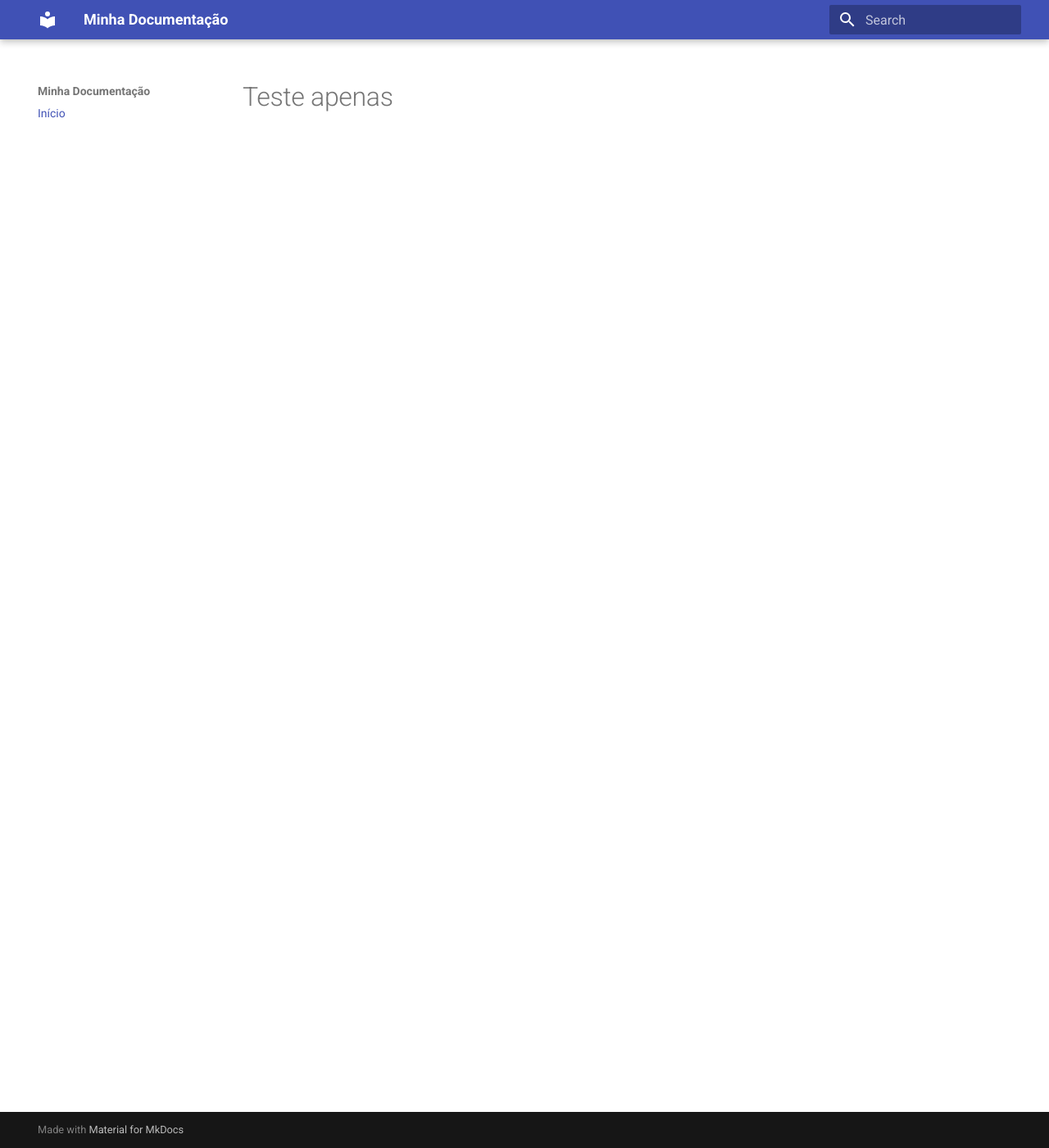
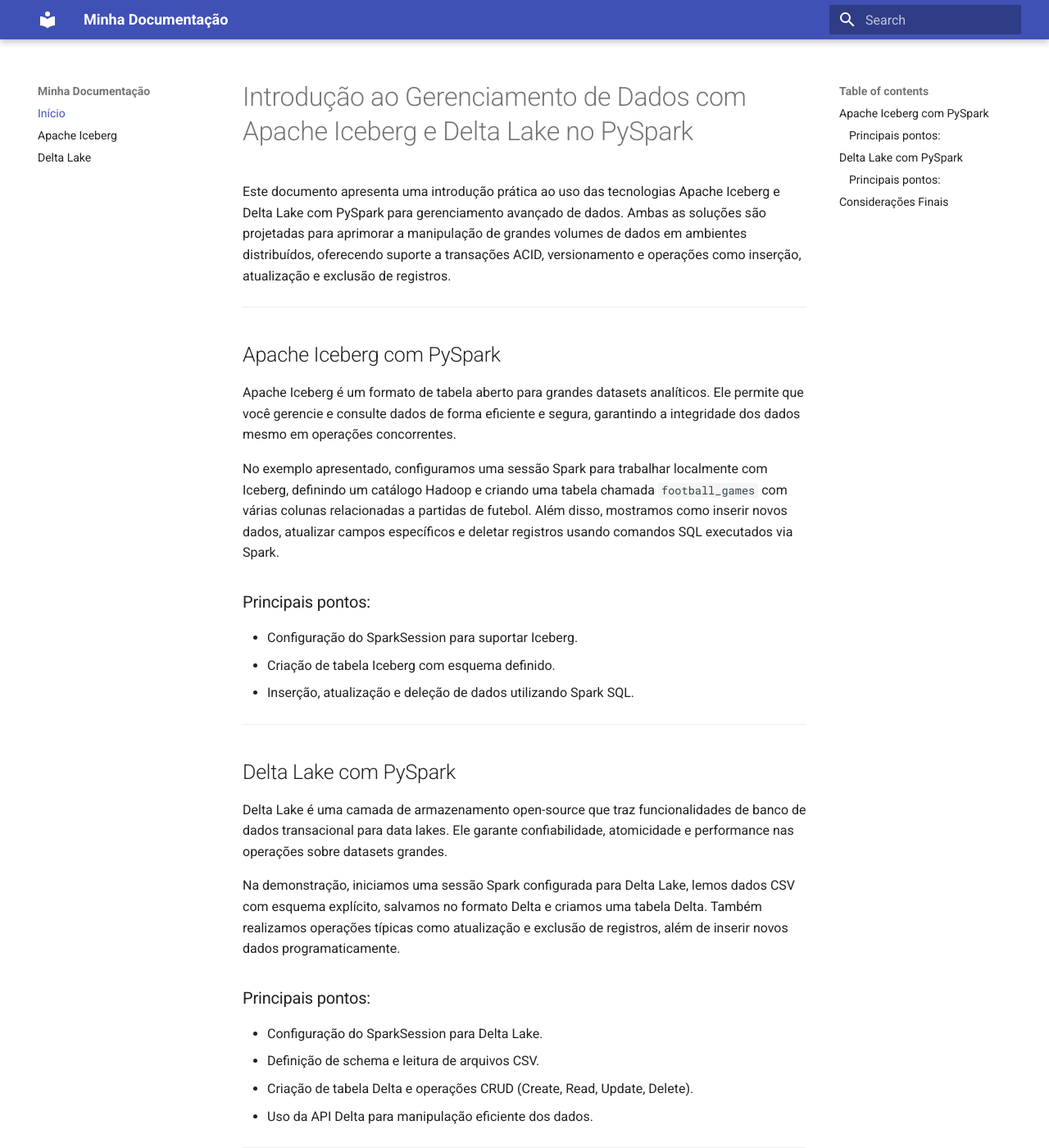
Before and after one commit to LuizZomer/atividadeEngenhariaDeDados, an MkDocs documentation site: the page built from docs/index.md, in a window 1280 px wide and 1400 px high. Shown: the whole window at 82% size. Built offline with MkDocs 1.6.1 and Material for MkDocs 9.7.7, drawn with Linux system fonts in a browser that asks for light colours; some of the changed text lies outside the part shown.

Commit message:
feaT: DOCS

```diff
--- a/docs/index.md
+++ b/docs/index.md
@@ -1 +1,42 @@
-# Teste apenas
+# Introdução ao Gerenciamento de Dados com Apache Iceberg e Delta Lake no PySpark
+
+Este documento apresenta uma introdução prática ao uso das tecnologias Apache Iceberg e Delta Lake com PySpark para gerenciamento avançado de dados. Ambas as soluções são projetadas para aprimorar a manipulação de grandes volumes de dados em ambientes distribuídos, oferecendo suporte a transações ACID, versionamento e operações como inserção, atualização e exclusão de registros.
+
+---
+
+## Apache Iceberg com PySpark
+
+Apache Iceberg é um formato de tabela aberto para grandes datasets analíticos. Ele permite que você gerencie e consulte dados de forma eficiente e segura, garantindo a integridade dos dados mesmo em operações concorrentes.
+
+No exemplo apresentado, configuramos uma sessão Spark para trabalhar localmente com Iceberg, definindo um catálogo Hadoop e criando uma tabela chamada `football_games` com várias colunas relacionadas a partidas de futebol. Além disso, mostramos como inserir novos dados, atualizar campos específicos e deletar registros usando comandos SQL executados via Spark.
+
+### Principais pontos:
+
+- Configuração do SparkSession para suportar Iceberg.
+- Criação de tabela Iceberg com esquema definido.
+- Inserção, atualização e deleção de dados utilizando Spark SQL.
+
+---
+
+## Delta Lake com PySpark
+
+Delta Lake é uma camada de armazenamento open-source que traz funcionalidades de banco de dados transacional para data lakes. Ele garante confiabilidade, atomicidade e performance nas operações sobre datasets grandes.
+
+Na demonstração, iniciamos uma sessão Spark configurada para Delta Lake, lemos dados CSV com esquema explícito, salvamos no formato Delta e criamos uma tabela Delta. Também realizamos operações típicas como atualização e exclusão de registros, além de inserir novos dados programaticamente.
+
+### Principais pontos:
+
+- Configuração do SparkSession para Delta Lake.
+- Definição de schema e leitura de arquivos CSV.
+- Criação de tabela Delta e operações CRUD (Create, Read, Update, Delete).
+- Uso da API Delta para manipulação eficiente dos dados.
+
+---
+
+## Considerações Finais
+
+Tanto Apache Iceberg quanto Delta Lake são soluções poderosas para gerenciar dados analíticos em larga escala. Elas oferecem uma base sólida para construir pipelines de dados confiáveis, com suporte a transações e controle de versões. A escolha entre elas depende do ambiente, necessidades específicas e ecossistema adotado.
+
+No geral, aprender e aplicar essas tecnologias com PySpark facilita o desenvolvimento de sistemas de dados robustos, escaláveis e consistentes para análise e processamento.
+
+---
--- a/mkdocs.yml
+++ b/mkdocs.yml
@@ -3,3 +3,5 @@ theme:
   name: material
 nav:
   - Início: index.md
+  - Apache Iceberg: apache_iceberg.md
+  - Delta Lake: delta_lake.md
```
Also changed, not shown: docs/apache_iceberg.md (added, +123 -0 lines), docs/delta_lake.md (added, +161 -0 lines), spark-delta/README.md (line endings or trailing spaces), spark-iceberg/README.md (line endings or trailing spaces), 4 other files.
